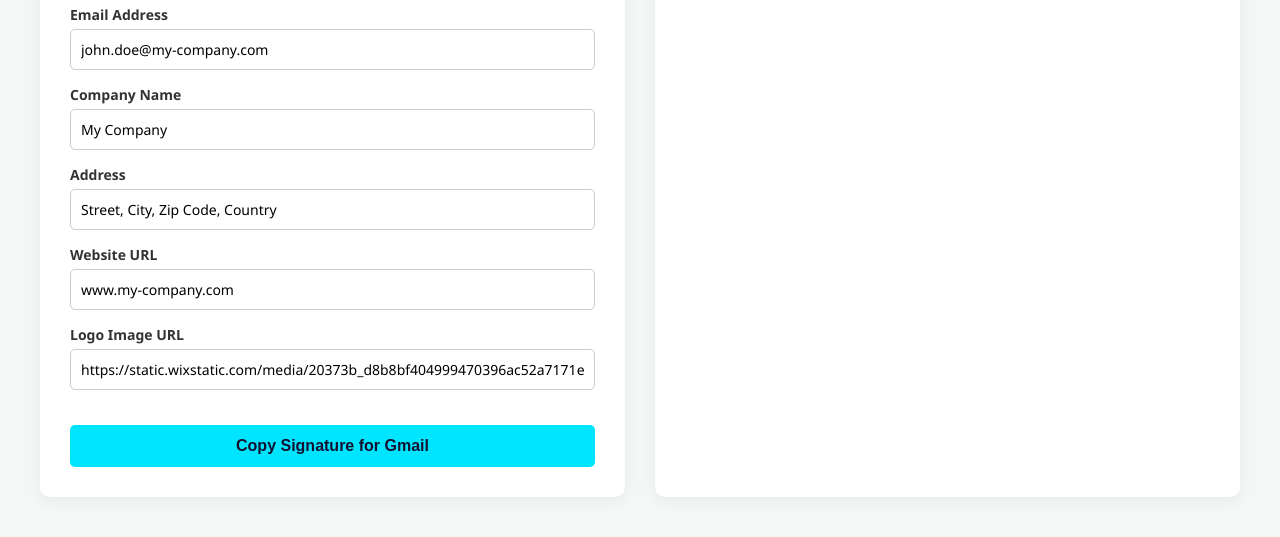
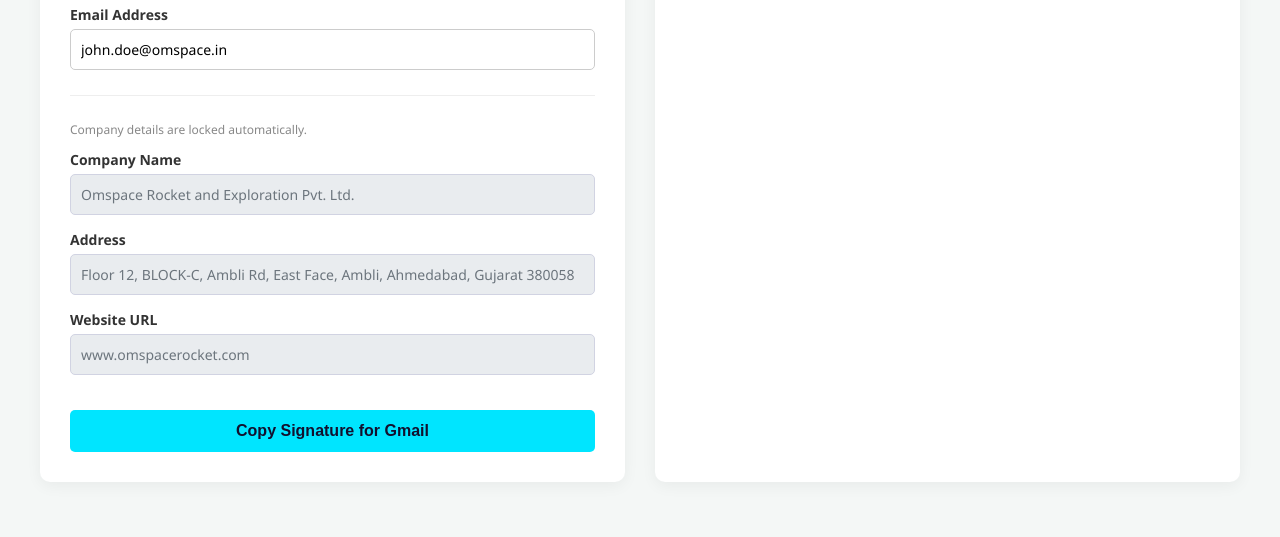
Before and after one commit to biswajeet-stack/Signature-maker, a plain HTML site: page index.html in a window 1280 px wide. Shown: the part 358-895 px from the top of the page. Drawn offline with Linux system fonts and the light colour scheme.

Commit message:
Update email signature generator with OmSpace details

```diff
--- a/index.html
+++ b/index.html
@@ -3,7 +3,7 @@
 <head>
     <meta charset="UTF-8">
     <meta name="viewport" content="width=device-width, initial-scale=1.0">
-    <title>Email Signature Generator</title>
+    <title>OmSpace Email Signature Generator</title>
     <style>
         body {
             font-family: 'Segoe UI', Tahoma, Geneva, Verdana, sans-serif;
@@ -51,6 +51,13 @@
             box-sizing: border-box;
             font-family: inherit;
             font-size: 14px;
+        }
+        /* Styling for the locked, read-only fields */
+        input[readonly] {
+            background-color: #e9ecef;
+            color: #6c757d;
+            cursor: not-allowed;
+            border: 1px solid #d1d3e2;
         }
         button {
             background-color: #00e5ff;
@@ -101,23 +108,30 @@
             </div>
             <div class="form-group">
                 <label>Email Address</label>
-                <input type="email" id="inpEmail" value="john.doe@my-company.com" oninput="updateSignature()">
+                <input type="email" id="inpEmail" value="john.doe@omspace.in" oninput="updateSignature()">
             </div>
+
+            <!-- Pre-filled and locked fields -->
+            <hr style="border: 0; border-top: 1px solid #eee; margin: 25px 0;">
+            <p style="font-size: 12px; color: #888; margin-top: 0;">Company details are locked automatically.</p>
+
             <div class="form-group">
                 <label>Company Name</label>
-                <input type="text" id="inpCompany" value="My Company" oninput="updateSignature()">
+                <input type="text" value="Omspace Rocket and Exploration Pvt. Ltd." readonly>
             </div>
             <div class="form-group">
                 <label>Address</label>
-                <input type="text" id="inpAddress" value="Street, City, Zip Code, Country" oninput="updateSignature()">
+                <input type="text" value="Floor 12, BLOCK-C, Ambli Rd, East Face, Ambli, Ahmedabad, Gujarat 380058" readonly>
             </div>
             <div class="form-group">
                 <label>Website URL</label>
-                <input type="text" id="inpWebsite" value="www.my-company.com" oninput="updateSignature()">
+                <input type="text" value="www.omspacerocket.com" readonly>
             </div>
-            <div class="form-group">
+
+            <div class="form-group" style="display:none;">
                 <label>Logo Image URL</label>
-                <input type="text" id="inpLogo" value="https://static.wixstatic.com/media/20373b_d8b8bf404999470396ac52a7171ef0aa~mv2.png/v1/fill/w_296,h_41,al_c,q_85,usm_0.66_1.00_0.01,enc_avif,quality_auto/full_logo.png" oninput="updateSignature()">
+                <!-- Hidden to keep the logo constant, but can be unhidden if needed -->
+                <input type="text" id="inpLogo" value="https://static.wixstatic.com/media/20373b_d8b8bf404999470396ac52a7171ef0aa~mv2.png/v1/fill/w_296,h_41,al_c,q_85,usm_0.66_1.00_0.01,enc_avif,quality_auto/full_logo.png">
             </div>
 
             <button onclick="copySignature()">Copy Signature for Gmail</button>
@@ -137,15 +151,17 @@
 
     <script>
         function updateSignature() {
-            // Get all user inputs
+            // Get user-editable inputs
             const name = document.getElementById('inpName').value || ' ';
             const title = document.getElementById('inpTitle').value || ' ';
             const phone = document.getElementById('inpPhone').value || ' ';
             const email = document.getElementById('inpEmail').value || ' ';
-            const company = document.getElementById('inpCompany').value || ' ';
-            const address = document.getElementById('inpAddress').value || ' ';
-            let website = document.getElementById('inpWebsite').value || ' ';
-            const websiteUrl = website.startsWith('http') ? website : "http://" + website;
+
+            // Fixed Company Information (cannot be changed by user)
+            const company = 'OmSpace Rocket and Exploration Pvt. Ltd.';
+            const address = 'Floor 12, BLOCK-C, Ambli Rd, East Face, Ambli, Ahmedabad, Gujarat 380058';
+            const website = 'www.omspacerocket.com';
+            const websiteUrl = 'http://www.omspacerocket.com';
 
             const defaultLogo = 'https://static.wixstatic.com/media/20373b_d8b8bf404999470396ac52a7171ef0aa~mv2.png/v1/fill/w_296,h_41,al_c,q_85,usm_0.66_1.00_0.01,enc_avif,quality_auto/full_logo.png';
             const logo = document.getElementById('inpLogo').value || defaultLogo;
```
